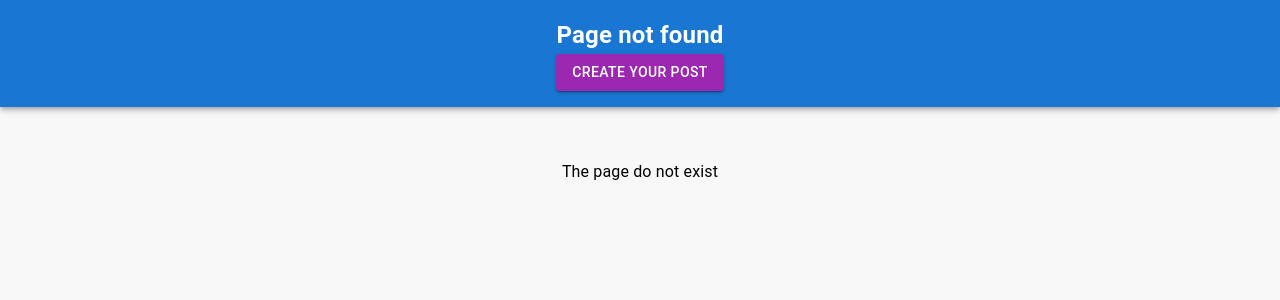
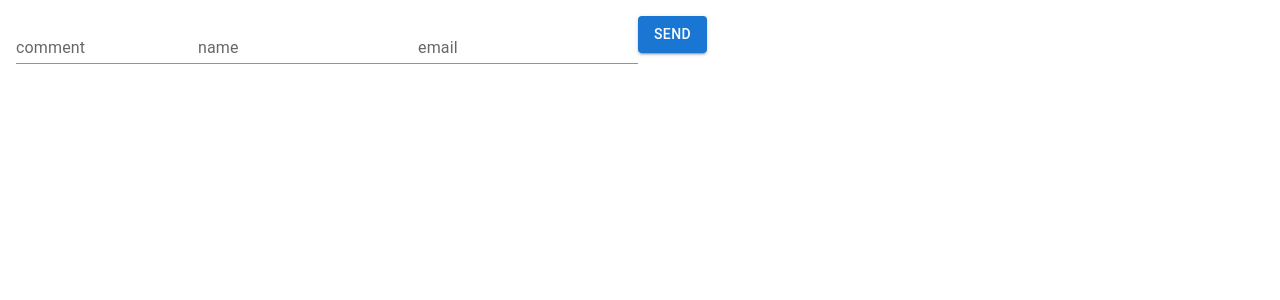
Before and after one commit to MatheoNieto/blog-app, a Next.js app: page /article/components/Comments/Comments in a window 1280 px wide. Before the commit this address had no page. Shown: the top 300 px of the page. Built offline with nearby package versions, Linux system fonts and the light colour scheme.

Commit message:
do comments

```diff
--- a/models/Comments.ts
+++ b/models/Comments.ts
@@ -5,3 +5,8 @@ export type CommentType = {
   email: string;
   body: string;
 };
+export type CommentTemporalType = {
+  name: string;
+  email: string;
+  body: string;
+};
--- a/pages/article/[articleId].tsx
+++ b/pages/article/[articleId].tsx
@@ -5,6 +5,7 @@ import {Container, Typography, Divider, Grid, Box} from '@mui/material';
 import {Layout} from '../../components/Layout';
 import {useGetPosts} from '../../core/hooks/getDetailPost';
 import {makeStyles} from './styles';
+import {CommentsComponent} from './components/Comments';
 
 const Article: NextPage = () => {
   const router = useRouter();
@@ -64,7 +65,10 @@ const Article: NextPage = () => {
           <Typography>{detailPost.post.body}</Typography>
 
           <Divider>Comments</Divider>
-          <Grid>{renderComments()}</Grid>
+          <Grid>
+            <CommentsComponent />
+            {renderComments()}
+          </Grid>
           <Divider>Information of the user</Divider>
           <Grid>{renderInfoUser()}</Grid>
         </Container>
--- /dev/null
+++ b/pages/article/components/Comments/Comments.tsx
@@ -0,0 +1,82 @@
+import React, {useState, useEffect} from 'react';
+import {Grid, TextField, Button, Alert, Box, Typography} from '@mui/material';
+import {CommentTemporalType} from '../../../../models';
+import {makeStyles} from '../../styles';
+
+const Comments = () => {
+  const [listComments, setListComments] = useState<CommentTemporalType[]>([]);
+  const [comment, setComment] = useState<string | undefined>();
+  const [name, setName] = useState<string | undefined>();
+  const [email, setEmail] = useState<string | undefined>();
+
+  const [error, setError] = useState<string | undefined>();
+
+  useEffect(() => {
+    return () => setListComments([]);
+  }, []);
+
+  const handleCreate = () => {
+    if (!comment || !name || !email) {
+      setError('All field are required.');
+      setTimeout(() => setError(undefined), 1000);
+      return;
+    }
+
+    setListComments([
+      ...listComments,
+      {
+        body: comment,
+        email,
+        name,
+      },
+    ]);
+  };
+
+  const renderComments = () => {
+    return listComments?.map((comment, index) => (
+      <Box key={`${index}`}>
+        <Typography
+          sx={
+            makeStyles.textBold
+          }>{`${comment.name} (${comment.email})`}</Typography>
+        <Typography>{comment.body}</Typography>
+      </Box>
+    ));
+  };
+
+  return (
+    <>
+      {error && (
+        <Alert variant="outlined" severity="error" sx={{marginBottom: 2}}>
+          {error}
+        </Alert>
+      )}
+      <Grid sx={{p: 2}}>
+        <TextField
+          label="comment"
+          variant="standard"
+          onChange={event => setComment(event.target.value)}
+          multiline
+        />
+        <TextField
+          label="name"
+          variant="standard"
+          onChange={event => setName(event.target.value)}
+        />
+        <TextField
+          label="email"
+          variant="standard"
+          onChange={event => setEmail(event.target.value)}
+        />
+
+        <Button variant="contained" onClick={handleCreate}>
+          send
+        </Button>
+      </Grid>
+
+      {renderComments()}
+    </>
+  );
+};
+
+export default Comments;
--- /dev/null
+++ b/pages/article/components/Comments/index.ts
@@ -0,0 +1 @@
+export {default as CommentsComponent} from './Comments';
```
